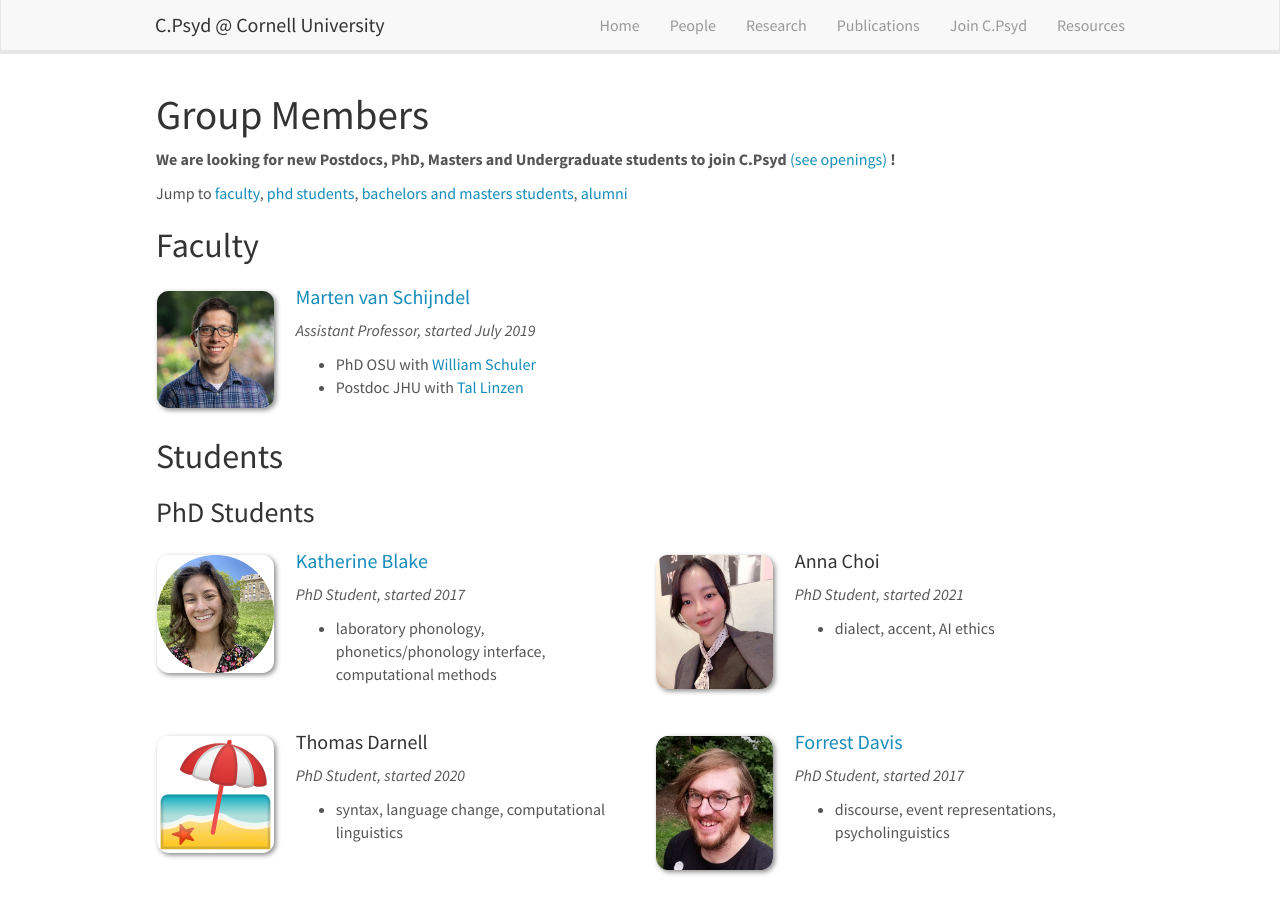
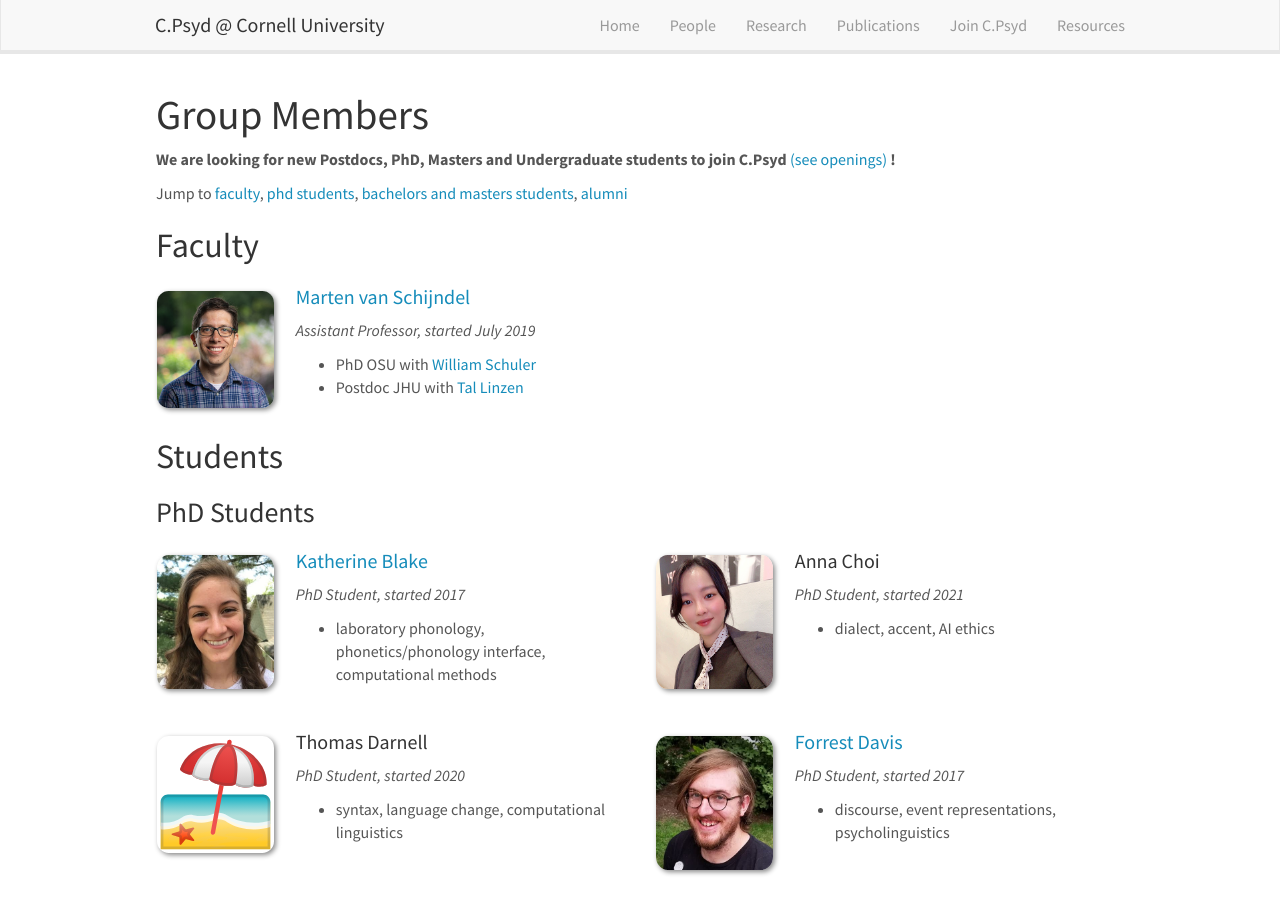
Before and after one commit to C-Psyd/c-psyd.github.io, a Jekyll site: the page built from _pages/team.md, in a window 1280 px wide and 900 px high. Built offline with Jekyll 4.4.1, drawn with Linux system fonts in a browser that asks for light colours; nearby versions of some CDN libraries.

Commit message:
square pic

```diff
--- a/_data/phd_students.yml
+++ b/_data/phd_students.yml
@@ -9,7 +9,7 @@
 #  education4:
 
 - name: <a href="https://conf.ling.cornell.edu/katherineblake/">Katherine Blake</a>
-  photo: katie_blake.png
+  photo: katie_blake.jpg
   info: PhD Student, started 2017
   email: kmb382@cornell.edu
   number_educ: 1
```
Also changed, not shown: images/teampic/katie_blake.jpg (added), images/teampic/katie_blake.png (deleted).
